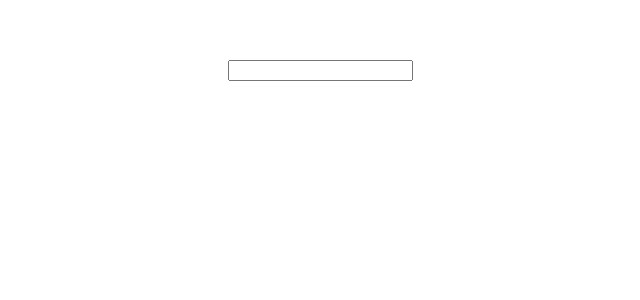
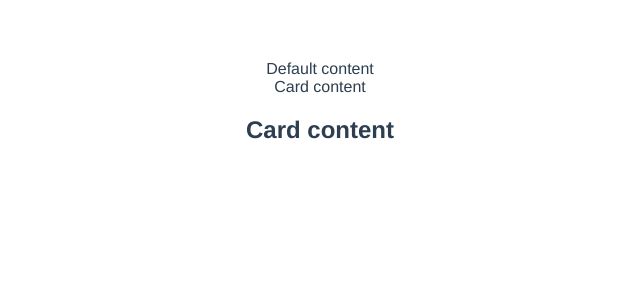
Before and after one commit to rehanrehman389/vue-learning, a Vue app: page / in a window 1280 px wide. Shown: the top 300 px of the page, without its empty margins (320-960 px from the left). Built offline with nearby package versions, Linux system fonts and the light colour scheme.

Commit message:
slot instead of props

```diff
--- a/src/App.vue
+++ b/src/App.vue
@@ -1,18 +1,19 @@
 <template>
-  <InputT v-model="name" />
+  <CardS></CardS>
+  <CardS>Card content</CardS>
+  <CardS><h2>Card content</h2></CardS>
 </template>
 
 <script>
-import InputT from './components/InputT.vue'
+import CardS from './components/CardS.vue'
 
 export default {
   name: 'App',
   components: {
-    InputT
+    CardS
   },
   data() {
     return {
-      name: ''
     }
   },
   methods: {
--- /dev/null
+++ b/src/components/CardS.vue
@@ -0,0 +1,17 @@
+<template>
+    <div class="card">
+        <!-- {{ content }} -->
+        <slot>Default content</slot>
+    </div>
+</template>
+
+<script>
+    export default {
+        name: 'CardS',
+        props: ['content']
+    }
+</script>
+
+<style scoped>
+
+</style>
```
